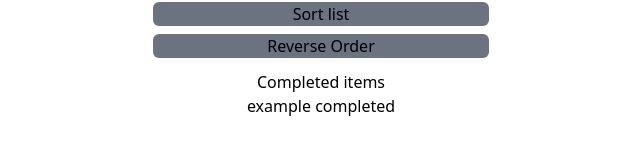
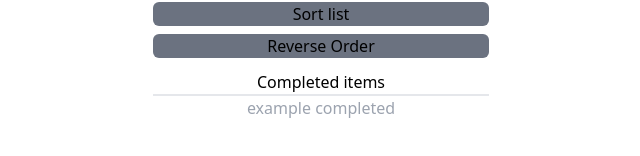
Before and after one commit to Tatooles/vue-todo-list, a Vue app: page / in a window 1280 px wide. Shown: the part 166-322 px from the top of the page, without its empty margins (319-959 px from the left). Built offline with nearby package versions, Linux system fonts and the light colour scheme.

Commit message:
Improve styling

```diff
--- a/src/components/TodoList.vue
+++ b/src/components/TodoList.vue
@@ -67,9 +67,9 @@ const reverseList = () => {
     <button @click="reverseList" class="bg-gray-500 rounded-md">Reverse Order</button>
 
     <div class="mt-3">
-      <h2>Completed items</h2>
+      <h2 class="border-b-2">Completed items</h2>
       <ul>
-        <li v-for="item in completed" :key="item.id">
+        <li class="text-gray-400" v-for="item in completed" :key="item.id">
           {{ item.text }}
         </li>
       </ul>
```
